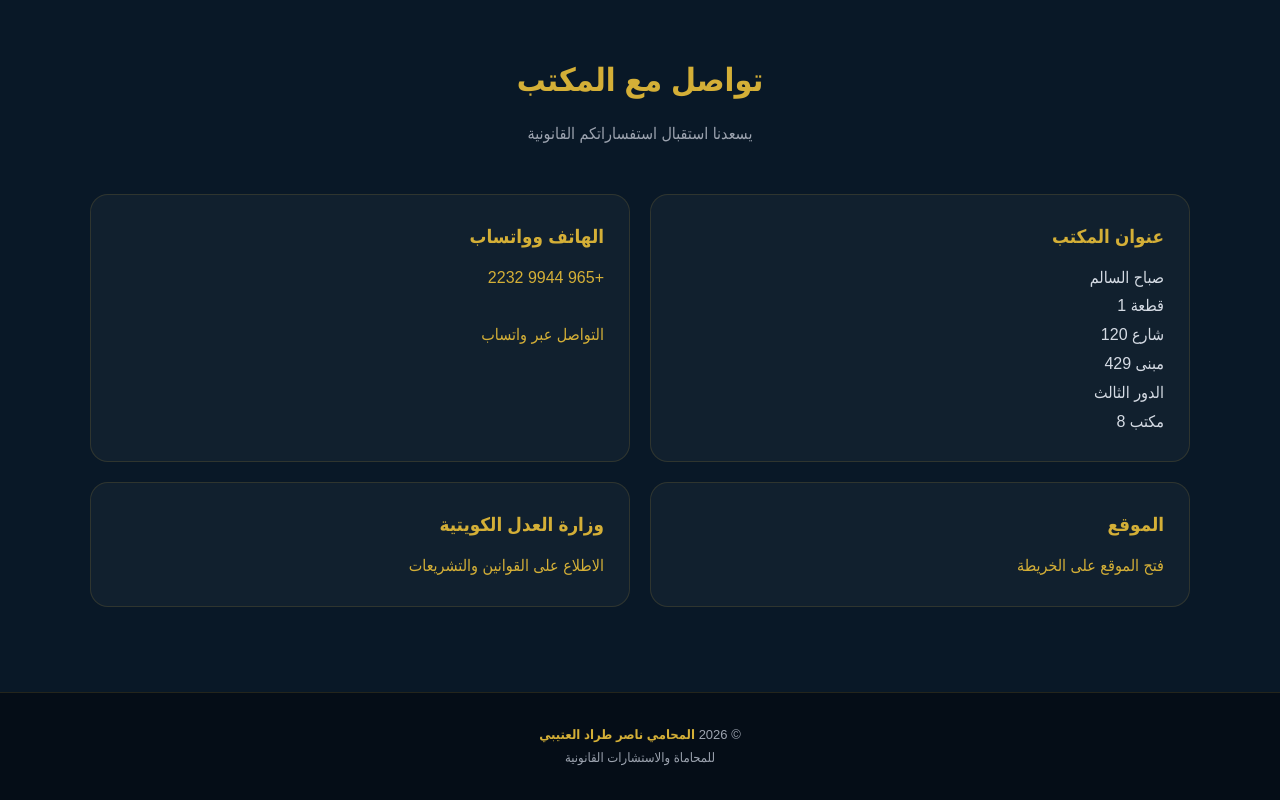
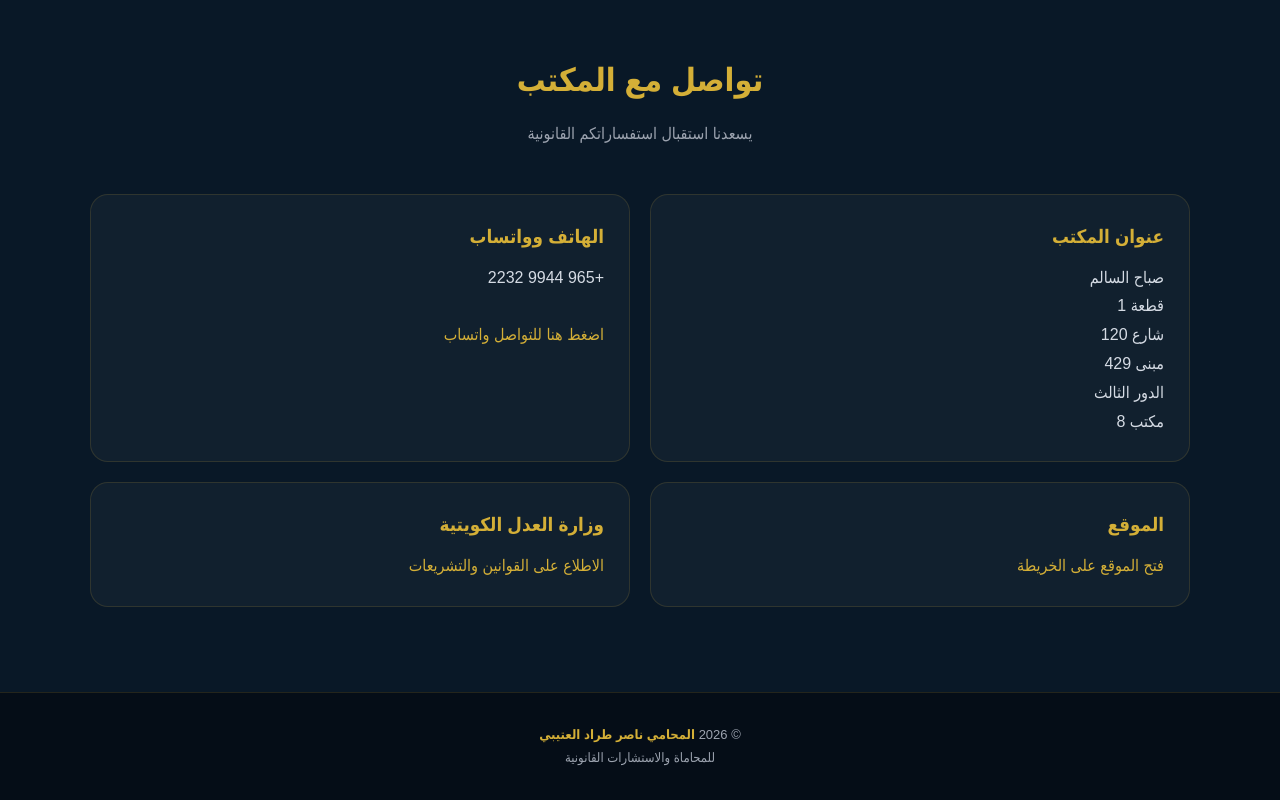
Before and after one commit to nadyahmed211-web/nasser-alotaibi-law-kw, a plain HTML site: page index.html in a window 1280 px wide. Shown: the part 3188-3988 px from the top of the page. Drawn offline with Linux system fonts and the light colour scheme.

Commit message:
Update index.html

```diff
--- a/index.html
+++ b/index.html
@@ -902,42 +902,45 @@ footer strong{
 
 </div>
 
+
 <div class="contact-box">
 
 <h3>الهاتف وواتساب</h3>
 
 <p>
-<a href="tel:+96599442232">+965 9944 2232</a>
++965 9944 2232
 </p>
 
 <br>
 
 <p>
-<a href="https://wa.me/96599442232" target="_blank">
-التواصل عبر واتساب
+<a href="https://web.whatsapp.com/send?phone=96599442232" target="_blank" rel="noopener noreferrer">
+اضغط هنا للتواصل واتساب
 </a>
 </p>
 
 </div>
+
 
 <div class="contact-box">
 
 <h3>الموقع</h3>
 
 <p>
-<a href="https://maps.app.goo.gl/v51tjywEMPxUmMrm8?g_st=ac" target="_blank">
+<a href="https://maps.app.goo.gl/v51tjywEMPxUmMrm8?g_st=ac" target="_blank" rel="noopener noreferrer">
 فتح الموقع على الخريطة
 </a>
 </p>
 
 </div>
 
+
 <div class="contact-box">
 
 <h3>وزارة العدل الكويتية</h3>
 
 <p>
-<a href="https://www.moj.gov.kw/AR/Pages/MojLaws.aspx" target="_blank">
+<a href="https://www.moj.gov.kw/AR/Pages/MojLaws.aspx" target="_blank" rel="noopener noreferrer">
 الاطلاع على القوانين والتشريعات
 </a>
 </p>
```
